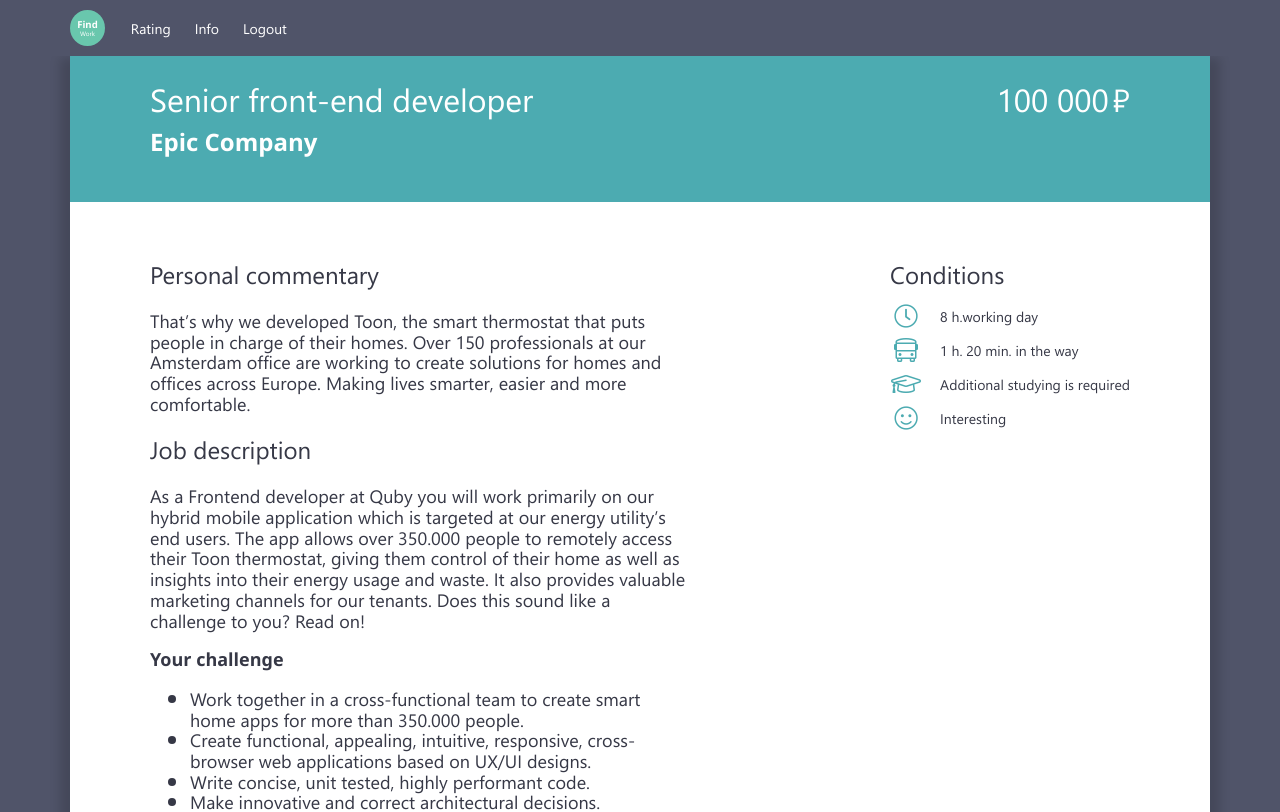
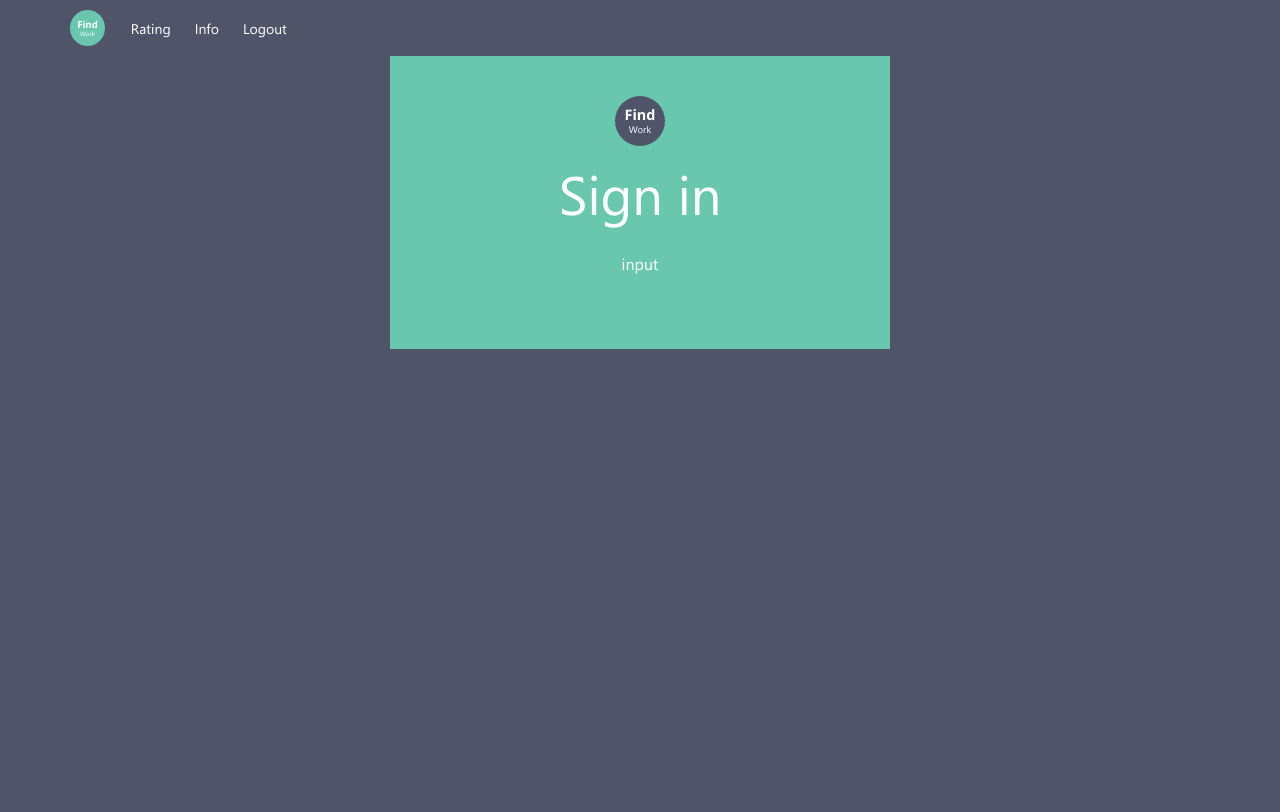
Before and after one commit to ArtemeeSenin/job-search-app, a React (Create React App) app: page / in a window 1280 px wide. Shown: the top 812 px of the page. Built offline with nearby package versions, Linux system fonts and the light colour scheme.

Commit message:
form prepare

```diff
--- a/src/App.jsx
+++ b/src/App.jsx
@@ -1,7 +1,8 @@
 import React, { Component, Fragment } from 'react';
 import NavMenu from './components/containers/NavMenu'
 // import Rating from './components/Rating'
-import VacancyCard from './components/VacancyCard'
+// import VacancyCard from './components/VacancyCard'
+import Login from './components/Login'
 
 class App extends Component {
   render() {
@@ -10,7 +11,7 @@
           <NavMenu />
           <main className="page-content">
             <div className="container">
-              <VacancyCard />
+              <Login />
             </div>
           </main>
       </Fragment>
--- /dev/null
+++ b/src/components/Login.jsx
@@ -0,0 +1,10 @@
+import React from 'react'
+import SignIn from './containers/SignIn'
+// import SignUp from './containers/SignUp'
+// import ResetPassword from './containers/ResetPassword'
+
+const Login = () => (
+    <SignIn />
+);
+
+export default Login;
--- /dev/null
+++ b/src/components/containers/SignIn.jsx
@@ -0,0 +1,15 @@
+import React from 'react'
+import Logo from './Logo'
+import SignInForm from './SignInForm'
+
+const SignIn = () => (
+    <div class="sign sign--bg-variation-light">
+        <a href="/" class="sign__logo-container">
+            <Logo className={"logo--inverse"} />
+        </a>
+        <h1 class="heading heading--xxx-large heading--text-center heading--color-inverse">Sign in</h1>
+        <SignInForm />
+    </div>
+)
+
+export default SignIn;
--- /dev/null
+++ b/src/components/containers/SignInForm.jsx
@@ -0,0 +1,15 @@
+import React from 'react'
+import { Field, FieldArray, reduxForm } from 'redux-form'
+import { Text } from '../fields'
+
+const SignInForm = () => (
+    <form action="#" className="form" method="POST">
+        <Field
+            name="login"
+            component={Text}
+            type="text"
+        />
+    </form>
+)
+
+export default reduxForm({})(SignInForm);
--- /dev/null
+++ b/src/components/fields/index.jsx
@@ -0,0 +1,8 @@
+import React from 'react'
+import { Field } from 'redux-form'
+
+export const Text = props => {
+    return (
+        <p>input</p>
+    )
+}
--- a/src/index.js
+++ b/src/index.js
@@ -1,6 +1,22 @@
 import React from 'react';
 import ReactDOM from 'react-dom';
+import { createStore, combineReducers } from 'redux'
+import { Provider } from 'react-redux'
+import { reducer as formReducer } from 'redux-form'
 import './index.scss'
 import App from './App';
 
-ReactDOM.render(<App />, document.getElementById('root'));
+const reducers = {
+    form: formReducer
+}
+
+let store = createStore(
+    combineReducers(reducers)
+);
+
+ReactDOM.render(
+    <Provider store={store}>
+        <App />
+    </Provider>
+    , document.getElementById('root')
+);
```
